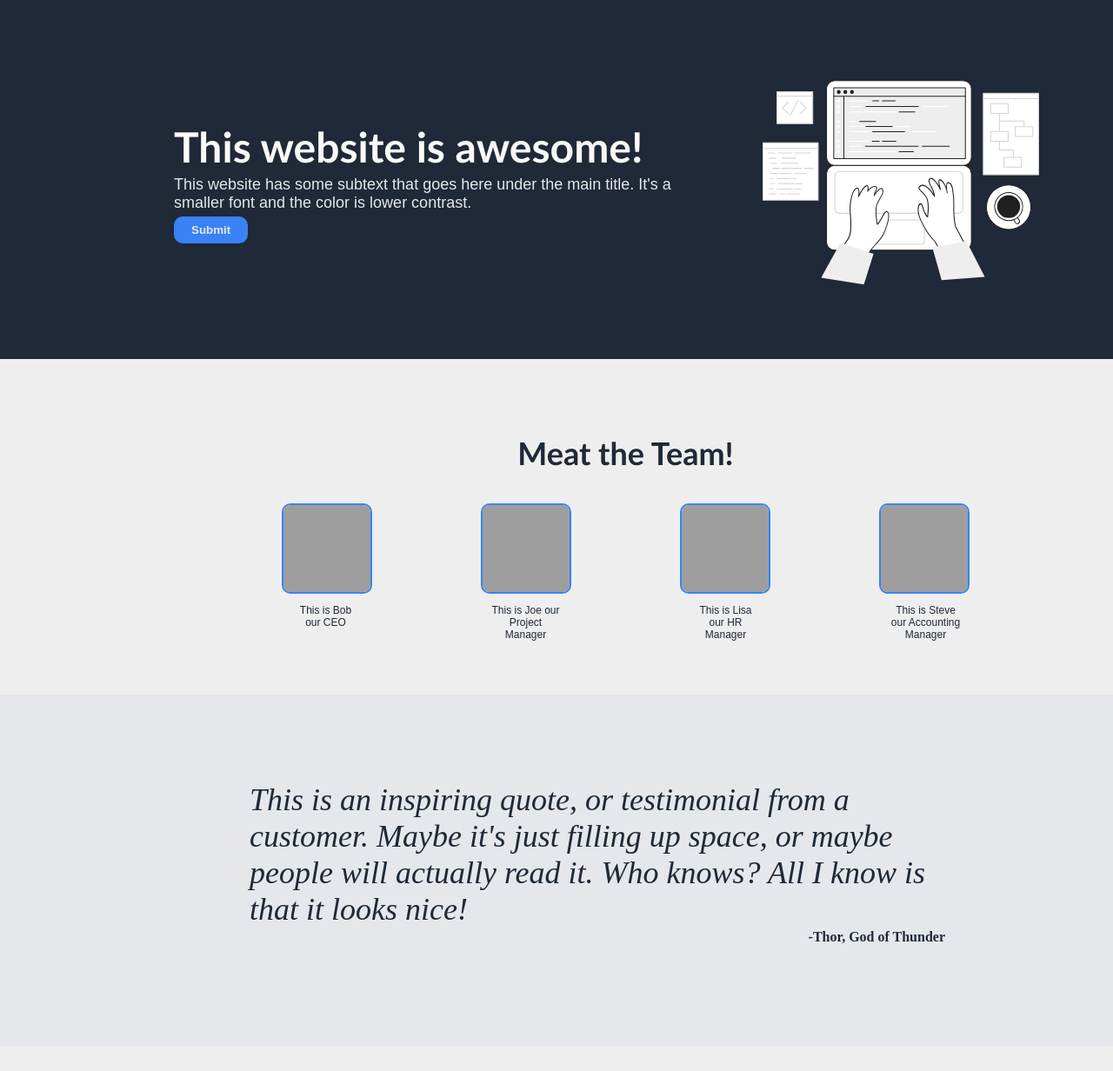
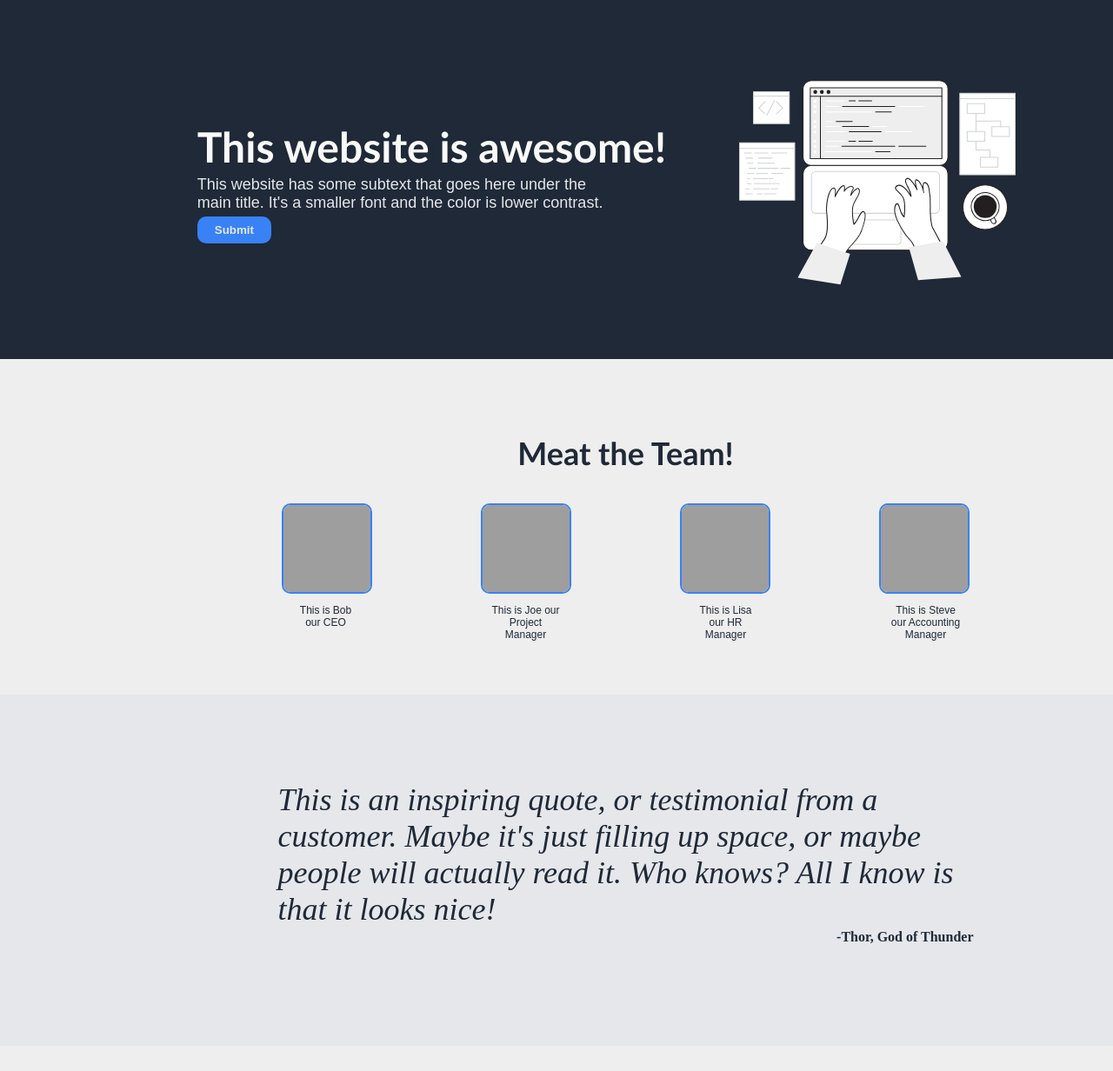
Before and after one commit to austtarver/landing_page, a plain HTML site: page index.html in a window 1280 px wide. Shown: the part 68-1300 px from the top of the page at 87% size. Drawn offline with Linux system fonts and the light colour scheme; grey boxes are pictures that could not be loaded.

Commit message:
edited CSS to fix element shrinkage

```diff
--- a/style.css
+++ b/style.css
@@ -65,6 +65,7 @@ html, body {
     color: #e5e7eb;
     margin-top: 5px;
     margin-bottom:5px;
+    max-width:474px;
 }
 
 #hero-img{
@@ -101,7 +102,8 @@ html, body {
 
 .info-text-container{
     display: flex;
-    width: 100%;
+    width: 80%;
+    min-width: 79%;
     justify-content: center;
     gap: 150px;
 }
@@ -124,6 +126,10 @@ html, body {
 }
 
 .bx-quote{
+    display: flex;
+    flex-direction: column;
+    justify-content: center;
+    align-items: center;
     padding-top: 50px;
     padding-bottom: 50px;
     background-color: #e5e7eb;
@@ -137,7 +143,7 @@ html, body {
 .quote-text{
     margin: 50px 0 50px 0;
     width: 800px;
-    margin-left: 287px;
+
     display:flex;
     flex-direction: column;
     align-items: center;
```
